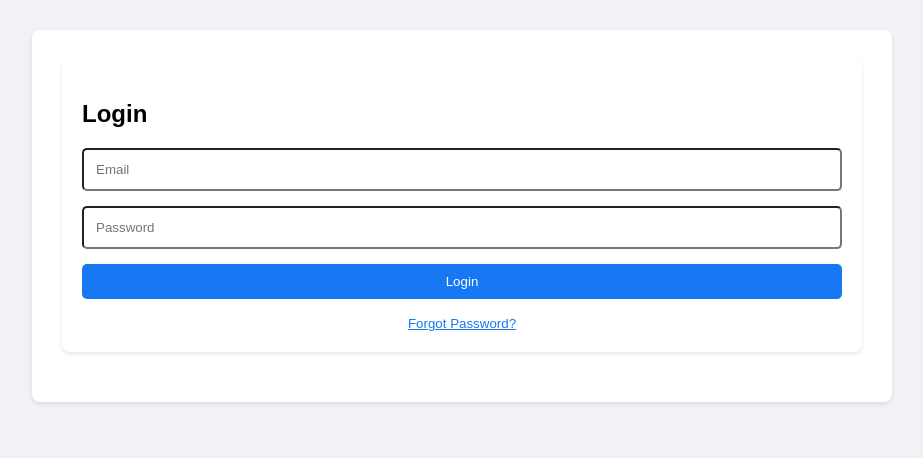
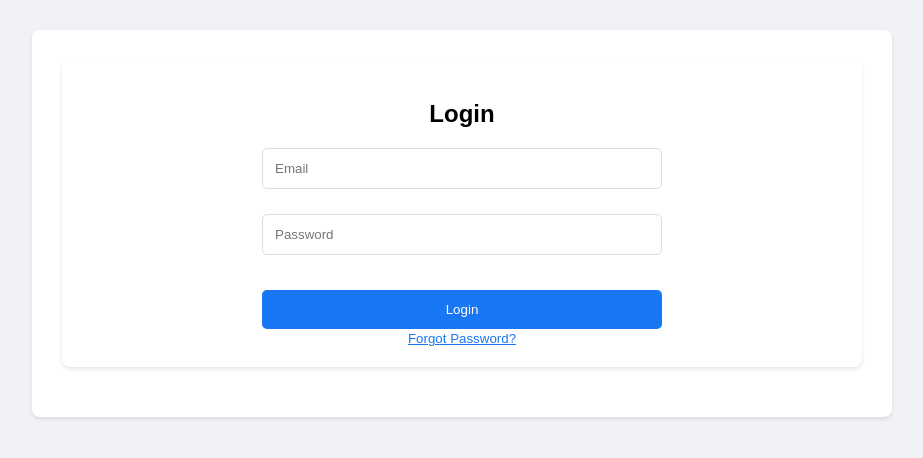
Before and after one commit to EmilRustamli/Capstone_app, a Flask app: page / in a window 1280 px wide, after a click on "Login". Shown: the part 60-518 px from the top of the page, without its empty margins (178-1101 px from the left). Run offline with Flask 3, Linux system fonts and the light colour scheme.

Commit message:
Version 2.3
Log-in Fixed

```diff
--- a/static/script.js
+++ b/static/script.js
@@ -185,3 +185,9 @@ async function handleResetPassword(event) {
         alert('An error occurred. Please try again.');
     }
 }
+
+function backToLogin() {
+    document.getElementById('forgotPasswordDiv').style.display = 'none';
+    document.getElementById('resetPasswordDiv').style.display = 'none';
+    document.getElementById('loginForm').style.display = 'block';
+}
--- a/static/style.css
+++ b/static/style.css
@@ -557,3 +557,74 @@ input {
     box-shadow: none !important;
     -webkit-tap-highlight-color: transparent !important;
 }
+
+.form-footer {
+    text-align: center;
+    margin-top: 15px;
+    padding-top: 15px;
+    border-top: 1px solid #ddd;
+}
+
+[data-theme="dark"] .form-footer {
+    border-top-color: #3d3d3d;
+}
+
+/* Form styling consistency */
+.tab-content form,
+#forgotPasswordForm,
+#resetPasswordForm {
+    width: 100%;
+    max-width: 400px;
+    margin: 0 auto;
+}
+
+/* Input field consistency */
+.tab-content input {
+    width: 100%;
+    padding: 12px;
+    margin-bottom: 10px;
+    border: 1px solid #ddd;
+    border-radius: 5px;
+    background-color: #fff;
+    box-sizing: border-box;
+}
+
+[data-theme="dark"] .tab-content input {
+    background-color: #3d3d3d;
+    border-color: #4d4d4d;
+    color: #fff;
+}
+
+/* Button consistency */
+.tab-content button[type="submit"] {
+    width: 100%;
+    padding: 12px;
+    margin-top: 10px;
+    border: none;
+    border-radius: 5px;
+    background-color: #1877f2;
+    color: white;
+    cursor: pointer;
+}
+
+/* Container consistency */
+.tab-content > div {
+    width: 100%;
+    max-width: 400px;
+    margin: 0 auto;
+}
+
+/* Heading consistency */
+.tab-content h2,
+.tab-content h3 {
+    margin-bottom: 20px;
+    text-align: center;
+}
+
+/* Forgot password section consistency */
+#forgotPasswordDiv,
+#resetPasswordDiv {
+    width: 100%;
+    max-width: 400px;
+    margin: 0 auto;
+}
--- a/templates/index.html
+++ b/templates/index.html
@@ -47,6 +47,9 @@
                     <input type="email" placeholder="Confirm your email" required>
                     <button type="submit">Send Reset Code</button>
                 </form>
+                <div class="form-footer">
+                    <button onclick="backToLogin()" class="link-button">Back to Login</button>
+                </div>
             </div>
 
             <!-- Add reset password form -->
```
